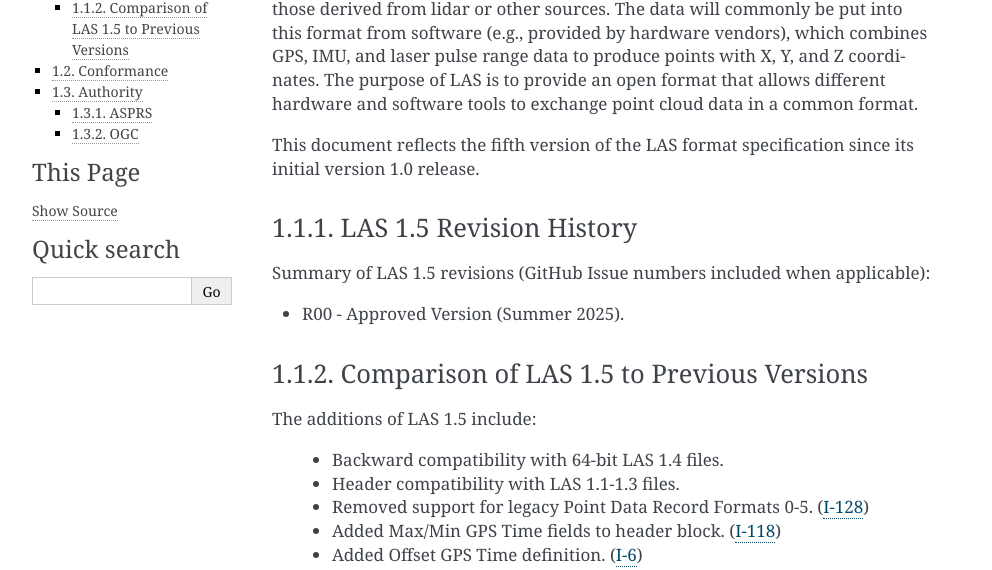
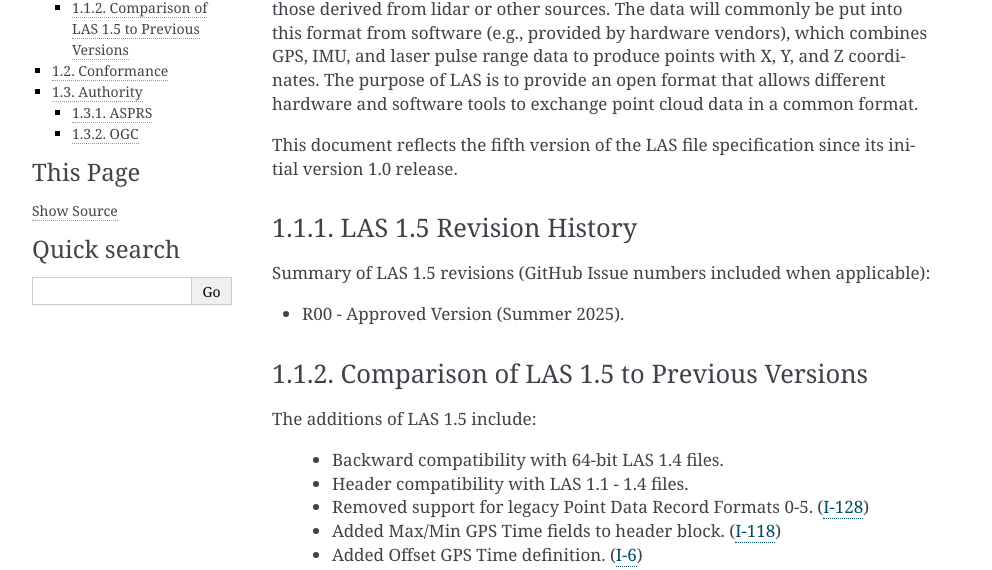
Before and after one commit to ASPRSorg/LAS, a Sphinx documentation site: the page built from source/01_intro.txt, in a window 1280 px wide. Shown: the part 202-772 px from the top of the page, without its empty margins (148-1140 px from the left). Built offline with Sphinx 7.4.7, drawn with Linux system fonts in a browser that asks for light colours; the version number could not be read and is left out.

Commit message:
Remove more references to old specs.

```diff
--- a/source/01_intro.txt
+++ b/source/01_intro.txt
@@ -12,7 +12,7 @@
 an open format that allows different hardware and software tools to
 exchange point cloud data in a common format.
 
-This document reflects the fifth version of the LAS format specification
+This document reflects the fifth version of the LAS file specification
 since its initial version 1.0 release.
 
 
@@ -30,7 +30,7 @@
 The additions of LAS 1.5 include:
 
   * Backward compatibility with 64-bit LAS 1.4 files.
-  * Header compatibility with LAS 1.1-1.3 files.
+  * Header compatibility with LAS 1.1 - 1.4 files.
   * Removed support for legacy Point Data Record Formats 0-5.
     (`I-128 <https://github.com/ASPRSorg/LAS/issues/128>`_)
   * Added Max/Min GPS Time fields to header block.
```
Also changed, not shown: 1 other file.
